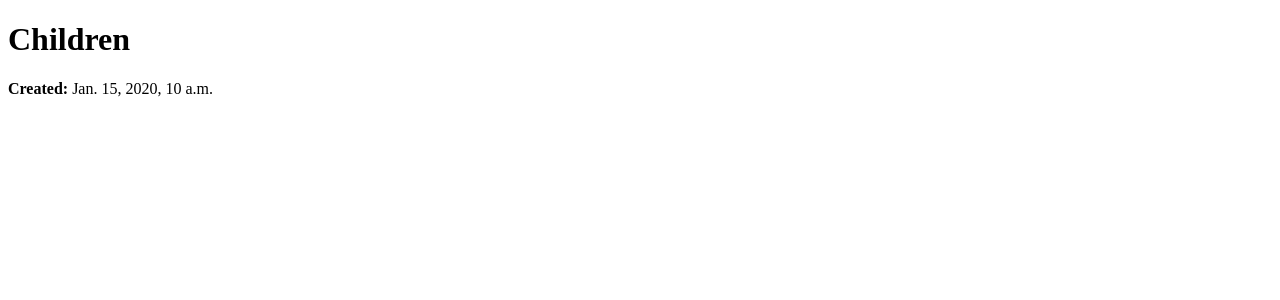
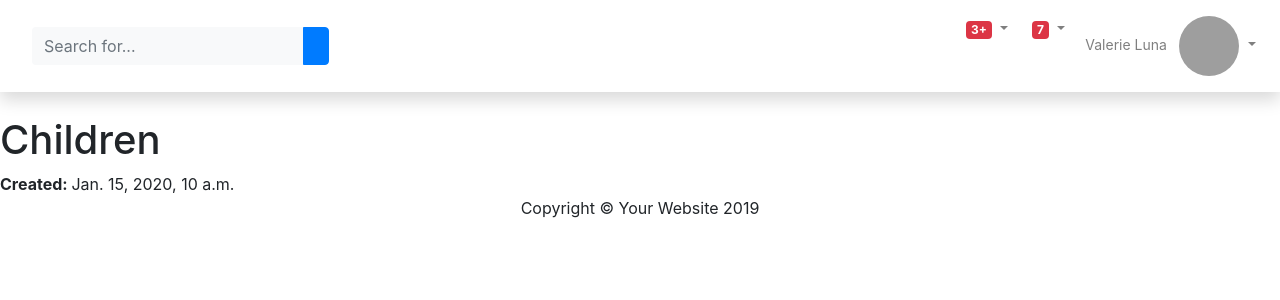
Before and after one commit to tian2992/afinidata_core, a Django app: template templates/utilities/get_children.html in a window 1280 px wide. Shown: the top 300 px of the page. Run offline with Django 3.2, Linux system fonts and the light colour scheme; the template is opened without the code that fills it: most values are stand-ins (such as "Sample title", 1, 10 or a date in 2020); some libraries are stand-ins or nearby versions; grey boxes are pictures that could not be loaded.

Commit message:
Added jquery, sb admin, font awesome, and set private, header, footer and content template.

```diff
--- a/instances/views.py
+++ b/instances/views.py
@@ -24,13 +24,12 @@
     template_name = 'instances/index.html'
     model = Instance
     context_object_name = 'instances'
-    paginate_by = 10
+    paginate_by = 1000
     login_url = '/admin/login/'
     redirect_field_name = 'redirect_to'
 
 
 class InstanceView(LoginRequiredMixin, DetailView):
-    template_name = 'instances/instance.html'
     model = Instance
     pk_url_kwarg = 'id'
     login_url = '/admin/login/'
--- /dev/null
+++ b/templates/base/navbar.html
@@ -0,0 +1,180 @@
+<nav class="navbar navbar-expand navbar-light bg-white topbar mb-4 static-top shadow">
+
+  <!-- Sidebar Toggle (Topbar) -->
+  <button id="sidebarToggleTop" class="btn btn-link d-md-none rounded-circle mr-3">
+    <i class="fa fa-bars"></i>
+  </button>
+
+  <!-- Topbar Search -->
+  <form class="d-none d-sm-inline-block form-inline mr-auto ml-md-3 my-2 my-md-0 mw-100 navbar-search">
+    <div class="input-group">
+      <input type="text" class="form-control bg-light border-0 small" placeholder="Search for..." aria-label="Search" aria-describedby="basic-addon2">
+      <div class="input-group-append">
+        <button class="btn btn-primary" type="button">
+          <i class="fas fa-search fa-sm"></i>
+        </button>
+      </div>
+    </div>
+  </form>
+
+  <!-- Topbar Navbar -->
+  <ul class="navbar-nav ml-auto">
+
+    <!-- Nav Item - Search Dropdown (Visible Only XS) -->
+    <li class="nav-item dropdown no-arrow d-sm-none">
+      <a class="nav-link dropdown-toggle" href="#" id="searchDropdown" role="button" data-toggle="dropdown" aria-haspopup="true" aria-expanded="false">
+        <i class="fas fa-search fa-fw"></i>
+      </a>
+      <!-- Dropdown - Messages -->
+      <div class="dropdown-menu dropdown-menu-right p-3 shadow animated--grow-in" aria-labelledby="searchDropdown">
+        <form class="form-inline mr-auto w-100 navbar-search">
+          <div class="input-group">
+            <input type="text" class="form-control bg-light border-0 small" placeholder="Search for..." aria-label="Search" aria-describedby="basic-addon2">
+            <div class="input-group-append">
+              <button class="btn btn-primary" type="button">
+                <i class="fas fa-search fa-sm"></i>
+              </button>
+            </div>
+          </div>
+        </form>
+      </div>
+    </li>
+
+    <!-- Nav Item - Alerts -->
+    <li class="nav-item dropdown no-arrow mx-1">
+      <a class="nav-link dropdown-toggle" href="#" id="alertsDropdown" role="button" data-toggle="dropdown" aria-haspopup="true" aria-expanded="false">
+        <i class="fas fa-bell fa-fw"></i>
+        <!-- Counter - Alerts -->
+        <span class="badge badge-danger badge-counter">3+</span>
+      </a>
+      <!-- Dropdown - Alerts -->
+      <div class="dropdown-list dropdown-menu dropdown-menu-right shadow animated--grow-in" aria-labelledby="alertsDropdown">
+        <h6 class="dropdown-header">
+          Alerts Center
+        </h6>
+        <a class="dropdown-item d-flex align-items-center" href="#">
+          <div class="mr-3">
+            <div class="icon-circle bg-primary">
+              <i class="fas fa-file-alt text-white"></i>
+            </div>
+          </div>
+          <div>
+            <div class="small text-gray-500">December 12, 2019</div>
+            <span class="font-weight-bold">A new monthly report is ready to download!</span>
+          </div>
+        </a>
+        <a class="dropdown-item d-flex align-items-center" href="#">
+          <div class="mr-3">
+            <div class="icon-circle bg-success">
+              <i class="fas fa-donate text-white"></i>
+            </div>
+          </div>
+          <div>
+            <div class="small text-gray-500">December 7, 2019</div>
+            $290.29 has been deposited into your account!
+          </div>
+        </a>
+        <a class="dropdown-item d-flex align-items-center" href="#">
+          <div class="mr-3">
+            <div class="icon-circle bg-warning">
+              <i class="fas fa-exclamation-triangle text-white"></i>
+            </div>
+          </div>
+          <div>
+            <div class="small text-gray-500">December 2, 2019</div>
+            Spending Alert: We've noticed unusually high spending for your account.
+          </div>
+        </a>
+        <a class="dropdown-item text-center small text-gray-500" href="#">Show All Alerts</a>
+      </div>
+    </li>
+
+    <!-- Nav Item - Messages -->
+    <li class="nav-item dropdown no-arrow mx-1">
+      <a class="nav-link dropdown-toggle" href="#" id="messagesDropdown" role="button" data-toggle="dropdown" aria-haspopup="true" aria-expanded="false">
+        <i class="fas fa-envelope fa-fw"></i>
+        <!-- Counter - Messages -->
+        <span class="badge badge-danger badge-counter">7</span>
+      </a>
+      <!-- Dropdown - Messages -->
+      <div class="dropdown-list dropdown-menu dropdown-menu-right shadow animated--grow-in" aria-labelledby="messagesDropdown">
+        <h6 class="dropdown-header">
+          Message Center
+        </h6>
+        <a class="dropdown-item d-flex align-items-center" href="#">
+          <div class="dropdown-list-image mr-3">
+            <img class="rounded-circle" src="https://source.unsplash.com/fn_BT9fwg_E/60x60" alt="">
+            <div class="status-indicator bg-success"></div>
+          </div>
+          <div class="font-weight-bold">
+            <div class="text-truncate">Hi there! I am wondering if you can help me with a problem I've been having.</div>
+            <div class="small text-gray-500">Emily Fowler · 58m</div>
+          </div>
+        </a>
+        <a class="dropdown-item d-flex align-items-center" href="#">
+          <div class="dropdown-list-image mr-3">
+            <img class="rounded-circle" src="https://source.unsplash.com/AU4VPcFN4LE/60x60" alt="">
+            <div class="status-indicator"></div>
+          </div>
+          <div>
+            <div class="text-truncate">I have the photos that you ordered last month, how would you like them sent to you?</div>
+            <div class="small text-gray-500">Jae Chun · 1d</div>
+          </div>
+        </a>
+        <a class="dropdown-item d-flex align-items-center" href="#">
+          <div class="dropdown-list-image mr-3">
+            <img class="rounded-circle" src="https://source.unsplash.com/CS2uCrpNzJY/60x60" alt="">
+            <div class="status-indicator bg-warning"></div>
+          </div>
+          <div>
+            <div class="text-truncate">Last month's report looks great, I am very happy with the progress so far, keep up the good work!</div>
+            <div class="small text-gray-500">Morgan Alvarez · 2d</div>
+          </div>
+        </a>
+        <a class="dropdown-item d-flex align-items-center" href="#">
+          <div class="dropdown-list-image mr-3">
+            <img class="rounded-circle" src="https://source.unsplash.com/Mv9hjnEUHR4/60x60" alt="">
+            <div class="status-indicator bg-success"></div>
+          </div>
+          <div>
+            <div class="text-truncate">Am I a good boy? The reason I ask is because someone told me that people say this to all dogs, even if they aren't good...</div>
+            <div class="small text-gray-500">Chicken the Dog · 2w</div>
+          </div>
+        </a>
+        <a class="dropdown-item text-center small text-gray-500" href="#">Read More Messages</a>
+      </div>
+    </li>
+
+    <div class="topbar-divider d-none d-sm-block"></div>
+
+    <!-- Nav Item - User Information -->
+    <li class="nav-item dropdown no-arrow">
+      <a class="nav-link dropdown-toggle" href="#" id="userDropdown" role="button" data-toggle="dropdown" aria-haspopup="true" aria-expanded="false">
+        <span class="mr-2 d-none d-lg-inline text-gray-600 small">Valerie Luna</span>
+        <img class="img-profile rounded-circle" src="https://source.unsplash.com/QAB-WJcbgJk/60x60">
+      </a>
+      <!-- Dropdown - User Information -->
+      <div class="dropdown-menu dropdown-menu-right shadow animated--grow-in" aria-labelledby="userDropdown">
+        <a class="dropdown-item" href="#">
+          <i class="fas fa-user fa-sm fa-fw mr-2 text-gray-400"></i>
+          Profile
+        </a>
+        <a class="dropdown-item" href="#">
+          <i class="fas fa-cogs fa-sm fa-fw mr-2 text-gray-400"></i>
+          Settings
+        </a>
+        <a class="dropdown-item" href="#">
+          <i class="fas fa-list fa-sm fa-fw mr-2 text-gray-400"></i>
+          Activity Log
+        </a>
+        <div class="dropdown-divider"></div>
+        <a class="dropdown-item" href="#" data-toggle="modal" data-target="#logoutModal">
+          <i class="fas fa-sign-out-alt fa-sm fa-fw mr-2 text-gray-400"></i>
+          Logout
+        </a>
+      </div>
+    </li>
+
+  </ul>
+
+</nav>
--- a/templates/base/private.html
+++ b/templates/base/private.html
@@ -1,3 +1,4 @@
+{% load static %}
 <!doctype html>
 <html lang="en">
 <head>
@@ -6,8 +7,33 @@
           content="width=device-width, user-scalable=no, initial-scale=1.0, maximum-scale=1.0, minimum-scale=1.0">
     <meta http-equiv="X-UA-Compatible" content="ie=edge">
     <title>Core | {% block title %}Public{% endblock %}</title>
+    <link rel="stylesheet" href="{% static 'bootstrap/dist/css/bootstrap.min.css' %}">
+    <link rel="stylesheet" href="{% static 'startbootstrap-sb-admin-2/css/sb-admin-2.min.css' %}">
+    <link rel="stylesheet" href="{% static 'Font-Awesome/css/all.css' %}">
+  <link href="https://fonts.googleapis.com/css?family=Nunito:200,200i,300,300i,400,400i,600,600i,700,700i,800,800i,900,900i" rel="stylesheet">
 </head>
-<body>
-{% block content %}{% endblock %}
+<body id="page-top">
+    <div id="wrapper">
+        {% if request.user.is_authenticated %}
+            {% include 'base/sidebar.html' %}
+        {% endif %}
+        <div id="content-wrapper" class="d-flex flex-column">
+          <div id="content">
+              {% include 'base/navbar.html' %}
+              {% block content %}{% endblock %}
+          </div>
+
+            <footer class="sticky-footer bg-white">
+                <div class="container my-auto">
+                  <div class="copyright text-center my-auto">
+                    <span>Copyright &copy; Your Website 2019</span>
+                  </div>
+                </div>
+              </footer>
+        </div>
+    </div>
 </body>
+    <script src="{% static 'jquery/dist/jquery.min.js' %}"></script>
+    <script src="{% static 'bootstrap/dist/js/bootstrap.min.js' %}"></script>
+    <script src="{% static 'startbootstrap-sb-admin-2/js/sb-admin-2.min.js' %}"></script>
 </html>
```
Also changed, not shown: core/settings.py (+12 -3 lines), templates/base/sidebar.html (added, +111 -0 lines), templates/instances/instance_detail.html (added, +7 -0 lines), templates/base/footer.html (added), 1 other file.
